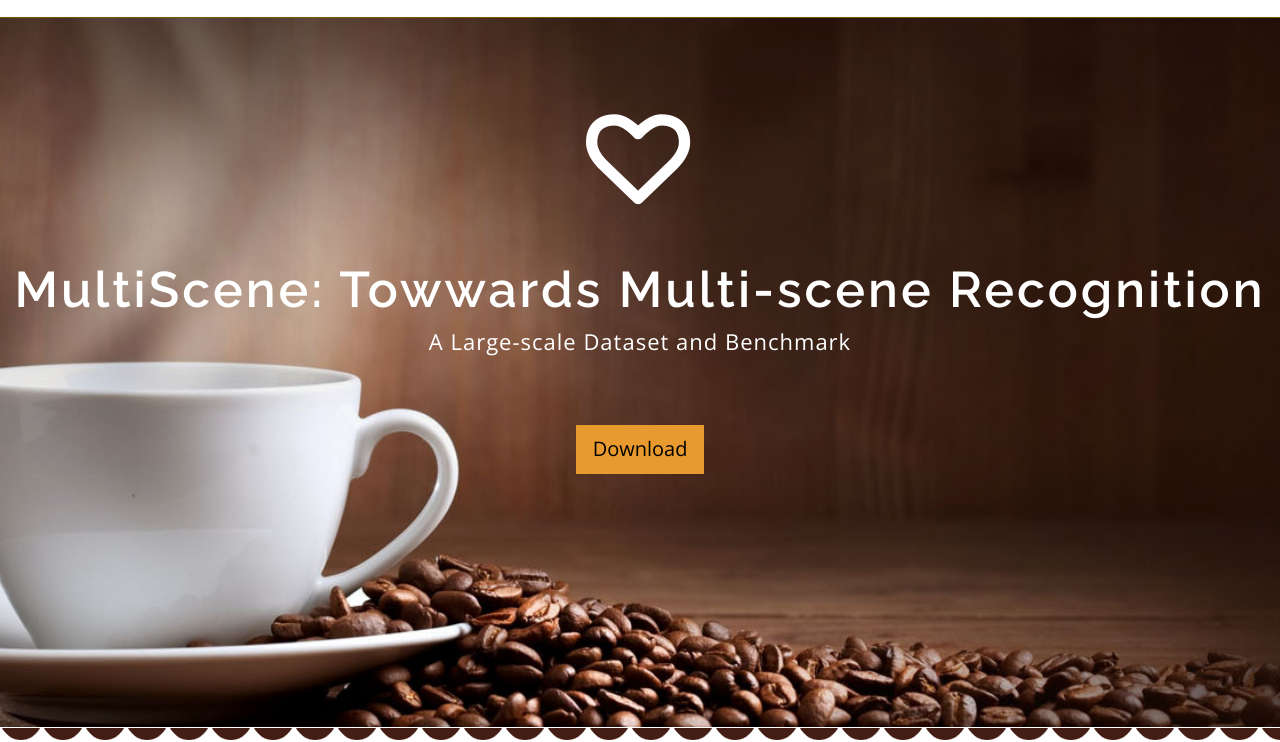
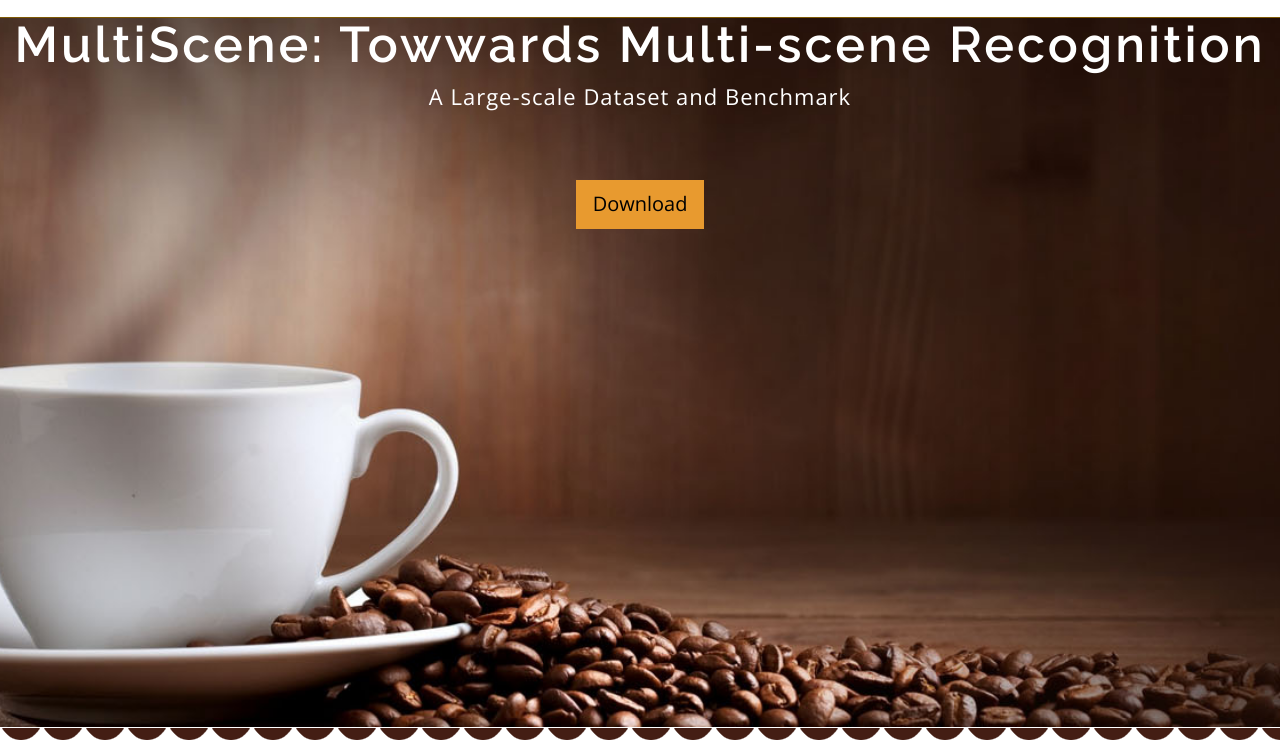
Before and after one commit to MultiScene/MultiScene, a plain HTML site: page index.html in a window 1280 px wide. Shown: the part 73-815 px from the top of the page. Drawn offline with nearby package versions, Linux system fonts and the light colour scheme.

Commit message:
Update index.html

```diff
--- a/index.html
+++ b/index.html
@@ -56,7 +56,6 @@
 <div id="headerwrap" name="home">
   <header class="clearfix tb">
  <div class="tb-cell text-center">
- <i class="fa fa-heart-o icon"></i>
     <h1>MultiScene: Towwards Multi-scene Recognition </h1>
     <p>A Large-scale Dataset and Benchmark </p>
     <a href="#portfolio" class="smoothScroll btn btn-lg">Download</a>
```
